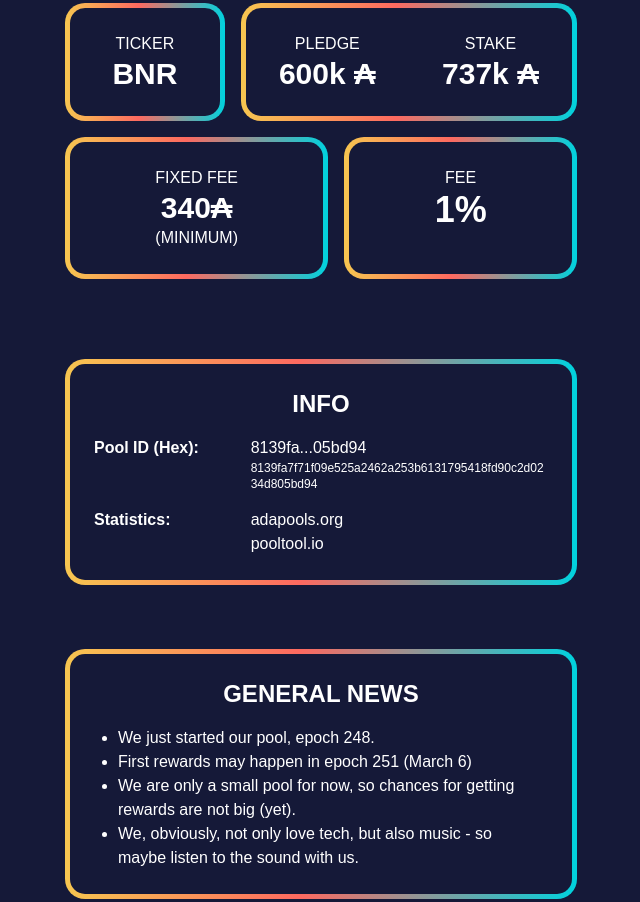
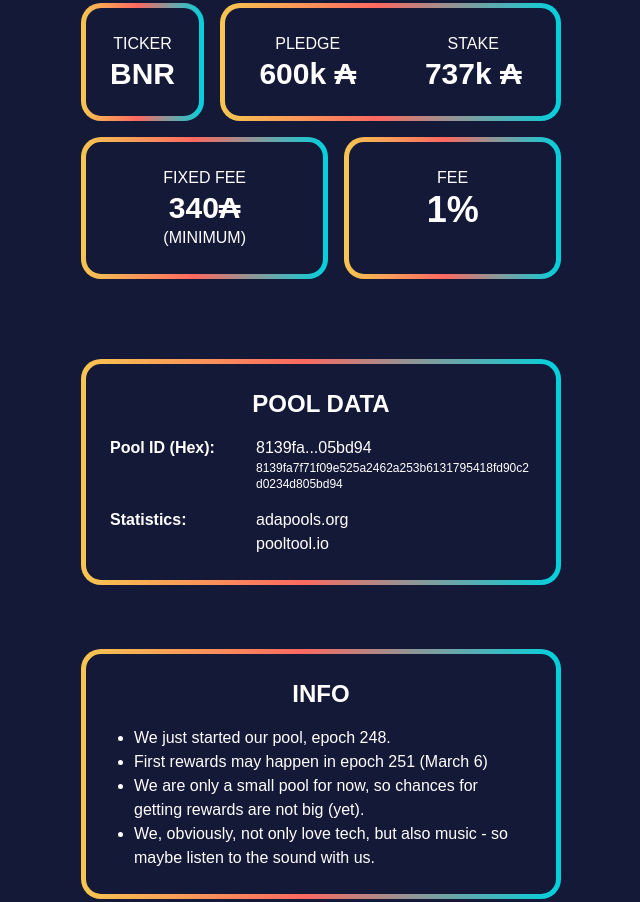
Before and after one commit to blocknroll101/blocknroll101.github.io, a plain HTML site: page index.html in a window 1280 px wide. Shown: the part 753-1655 px from the top of the page, without its empty margins (319-959 px from the left). Drawn offline with Linux system fonts and the light colour scheme.

Commit message:
Fixed styling on break points.

```diff
--- a/index.html
+++ b/index.html
@@ -35,8 +35,8 @@
       </div>
     </div>
     <section class="mb-20">
-      <div class="container flex flex-row flex-wrap max-w-lg mx-auto">
-        <div class="flex-grow font-bold bnr-border-gradient">
+      <div class="container flex flex-col flex-wrap max-w-lg px-4 mx-auto xs:flex-row">
+        <div class="font-bold bnr-border-gradient">
           <div class="p-6 mx-auto text-center">
             <div class="uppercase font-extralight">Ticker</div>
             <div class="text-3xl font-semibold">
@@ -44,7 +44,7 @@
             </div>
           </div>
         </div>
-        <div class="flex flex-row flex-grow ml-4 font-bold bnr-border-gradient">
+        <div class="flex flex-row flex-grow mt-4 font-bold xs:mt-0 xs:ml-4 bnr-border-gradient">
           <div class="p-6 mx-auto text-center">
             <div class="uppercase font-extralight">Pledge</div>
             <div class="text-3xl font-semibold">600k ₳</div>
@@ -55,15 +55,15 @@
           </div>
         </div>
       </div>
-      <div class="container flex flex-row flex-wrap max-w-lg mx-auto mt-4">
-        <div class="flex-grow mr-4 font-bold bnr-border-gradient">
+      <div class="container flex flex-col flex-wrap max-w-lg px-4 mx-auto mt-4 xs:flex-row">
+        <div class="flex-grow mr-0 font-bold xs:mr-4 bnr-border-gradient">
           <div class="p-6 mx-auto text-center">
             <div class="uppercase font-extralight">Fixed Fee</div>
             <div class="text-3xl font-semibold">340₳</div>
             <div class="uppercase font-extralight">(minimum)</div>
           </div>
         </div>
-        <div class="flex-grow font-bold bnr-border-gradient">
+        <div class="flex-grow mt-4 font-bold bnr-border-gradient xs:mt-0">
           <div class="p-6 mx-auto text-center">
             <div class="uppercase font-extralight">Fee</div>
             <div class="text-4xl font-semibold">1%</div>
@@ -72,9 +72,10 @@
       </div>
     </section>
     <section class="mb-16">
-      <div class="container flex flex-wrap max-w-lg mx-auto bnr-border-gradient">
-        <div class="m-6 grid grid-cols-3 gap-4">
-          <div class="mx-auto text-2xl font-semibold uppercase col-span-3">Info</div>
+      <div class="container flex flex-wrap max-w-lg px-4 mx-auto">
+        <div class="bnr-border-gradient">
+          <div class="p-6 grid grid-cols-3 gap-4">
+            <div class="mx-auto text-2xl font-semibold uppercase col-span-3">Pool Data</div>
             <div class="font-bold">Pool ID (Hex):</div>
             <div class="col-span-2" alt="">
               <a href="https://adapools.org/pool/8139fa7f71f09e525a2462a253b6131795418fd90c2d0234d805bd94">
@@ -89,17 +90,20 @@
             </div>
           </div>
         </div>
+      </div>
     </section>
     <section class="flex-grow mb-16">
-      <div class="container flex flex-wrap max-w-lg mx-auto bnr-border-gradient">
+      <div class="container flex flex-wrap max-w-lg px-4 mx-auto">
+        <div class="bnr-border-gradient">
           <div class="m-6">
-          <div class="pb-4 mx-auto text-2xl font-semibold text-center uppercase">General News</div>
+            <div class="pb-4 mx-auto text-2xl font-semibold text-center uppercase">Info</div>
             <ul class="mx-6 list-disc list-outside">
               <li class="">We just started our pool, epoch 248.</li>
               <li class="">First rewards may happen in epoch 251 (March 6)</li>
               <li class="">We are only a small pool for now, so chances for getting rewards are not big (yet).</li>
               <li class="">We, obviously, not only love tech, but also music - so maybe listen to the sound with us.</li>
             </ul>
+          </div>
         </div>
       </div>
     </section>
```
Also changed, not shown: static/css/style.css. Lines whose indentation alone changed are shown as unchanged.
